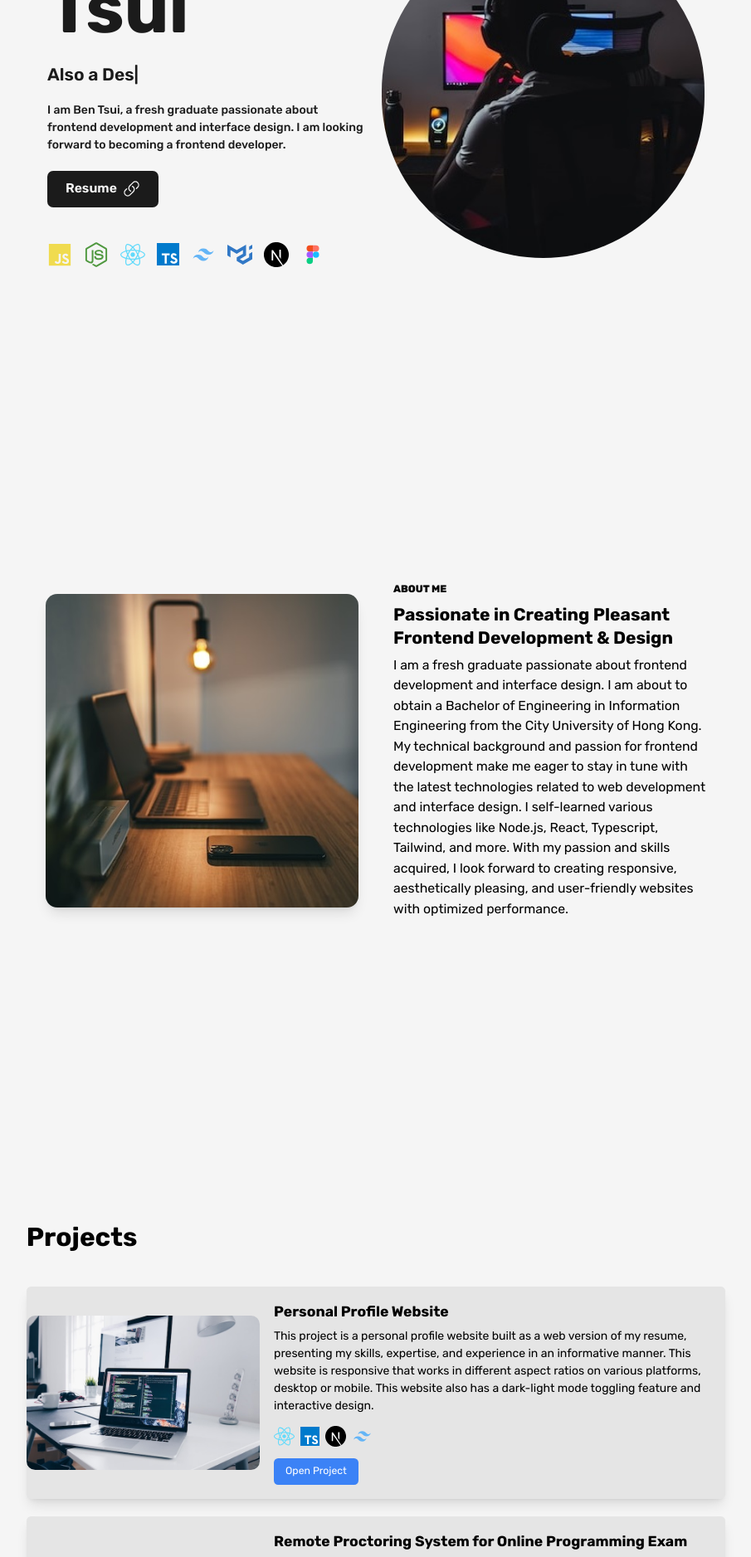
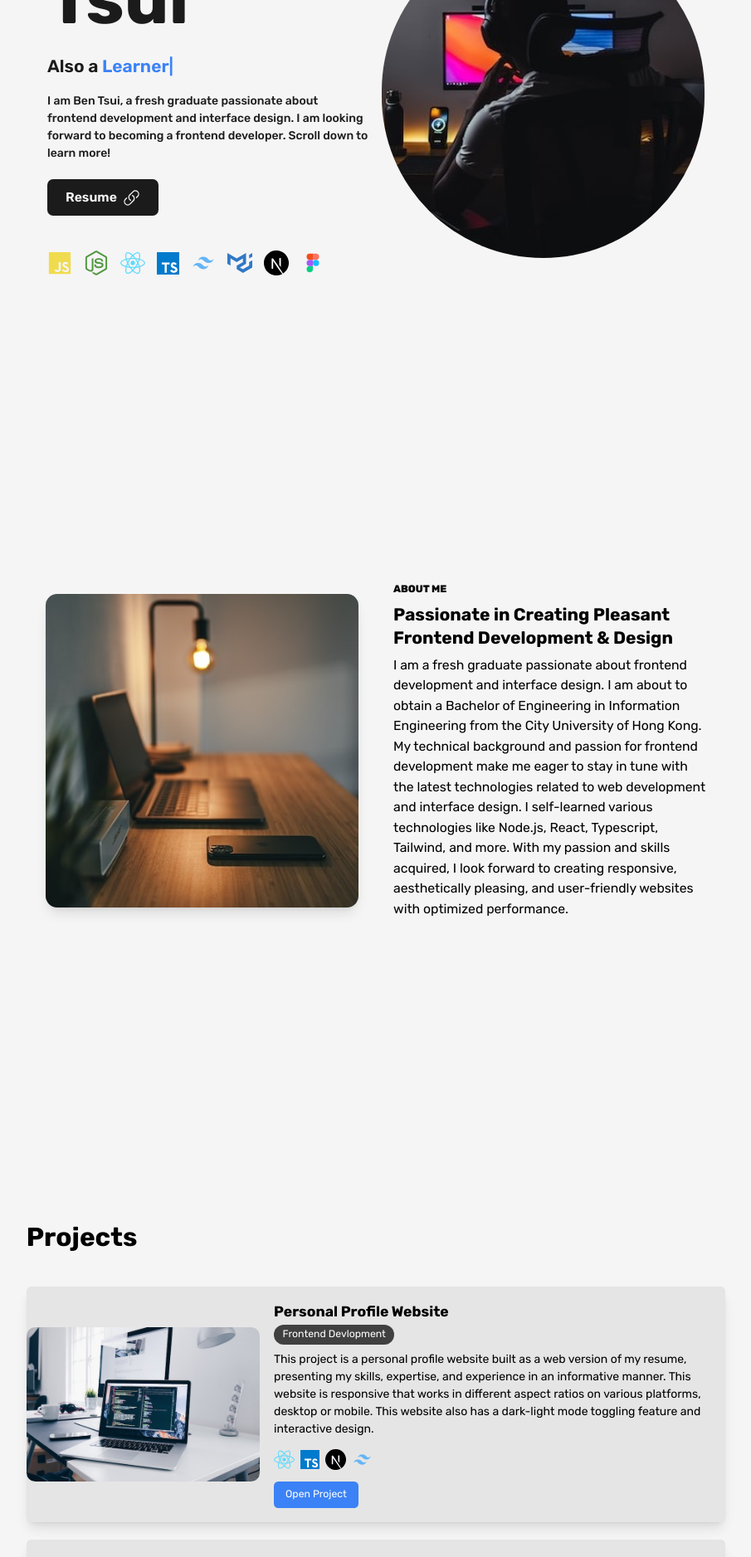
Before and after one commit to avgrpg/personal-profile-website, a Next.js app: page / in a window 1280 px wide. Shown: the part 280-2157 px from the top of the page at 83% size, without its empty margins (187-1092 px from the left). Built offline with nearby package versions, Linux system fonts and the light colour scheme.

Commit message:
further smoothing animation + project type

```diff
--- a/app/(home)/HomePage.tsx
+++ b/app/(home)/HomePage.tsx
@@ -100,26 +100,33 @@ const HomePage = ({ setSelectedPage }: Props) => {
               viewport={{ once: true, amount: 0.5 }}
               transition={{ duration: 0.5 }}
               variants={{
-                hidden: { opacity: 0 },
-                visible: { opacity: 1 },
+                hidden: { opacity: 0, x: -50  },
+                visible: { opacity: 1, x: 0  },
               }}
               className="my-auto flex flex-row py-5 text-2xl font-semibold md:self-start"
             >
               <span>Also a&nbsp;</span>
+              <div className="text-blue-500">
+
               <TypeAnimation
                 sequence={[
                   "",
-                  300,
+                  500,
                   "Learner",
-                  300,
+                  500,
+                  "",
+                  500,
                   "Coder",
-                  300,
+                  500,
+                  "",
+                  500,
                   "Designer",
-                  300,
+                  500,
                 ]}
                 repeat={Infinity}
                 speed={50}
               />
+              </div>
             </motion.div>
             <motion.div
               className="mx-8 mb-4 text-base font-medium md:mx-0 text-center md:text-left"
@@ -134,7 +141,7 @@ const HomePage = ({ setSelectedPage }: Props) => {
             >
               I am Ben Tsui, a fresh graduate passionate about frontend
               development and interface design. I am looking forward to becoming
-              a frontend developer.
+              a frontend developer. Scroll down to learn more!
             </motion.div>
             <motion.div
               className="mt-2 flex items-center self-center md:self-start"
--- a/app/(shared)/Project.tsx
+++ b/app/(shared)/Project.tsx
@@ -50,6 +50,7 @@ const cards = [
         link: "https://tailwindcss.com/",
       },
     ],
+    type: "Frontend Devlopment"
   },
   {
     id: 2,
@@ -72,6 +73,7 @@ const cards = [
         link: "https://nextjs.org/",
       },
     ],
+    type: "Full Stack Devlopment"
   },
   {
     id: 3,
@@ -89,6 +91,7 @@ const cards = [
         link: "https://nextjs.org/",
       },
     ],
+    type: "Interface Design"
   },
 ];
 
@@ -100,7 +103,7 @@ const childVariant = {
 const cardVariant = {
   hidden: {},
   visible: {
-    transition: { staggerChildren: 0.2 },
+    transition: { staggerChildren: 0.3 },
   },
 };
 
@@ -157,9 +160,11 @@ const Projects = ({ setSelectedPage }: Props) => {
 
                   <div className="flex basis-2/3 flex-col p-5">
                     <h2 className="text-xl font-bold">{card.name}</h2>
-                    <p className="mt-2 text-base">{card.description}</p>
+                    <h3 className="bg-neutral-700 text-white text-sm my-1 font-normal dark:bg-neutral-200 dark:text-dark py-1 px-3 rounded-full self-start">
+                      {card.type}
+                    </h3>
+                    <p className="mt-1 text-base">{card.description}</p>
                     <AnimatePresence>
-
                       {selectedCard == index && (
                         <motion.p
                           initial={{ height: 0, opacity: 0 }}
@@ -199,7 +204,7 @@ const Projects = ({ setSelectedPage }: Props) => {
                     />
                     <motion.button
                       whileHover={{ scale: 1.1 }}
-                      className=" mt-4 md:self-start rounded-md bg-blue-500 px-4 py-2 text-white"
+                      className=" mt-4 rounded-md bg-blue-500 px-4 py-2 text-white md:self-start"
                     >
                       <Link href={card.link} target="_blank">
                         Open Project
```
Lines whose indentation alone changed are shown as unchanged.
